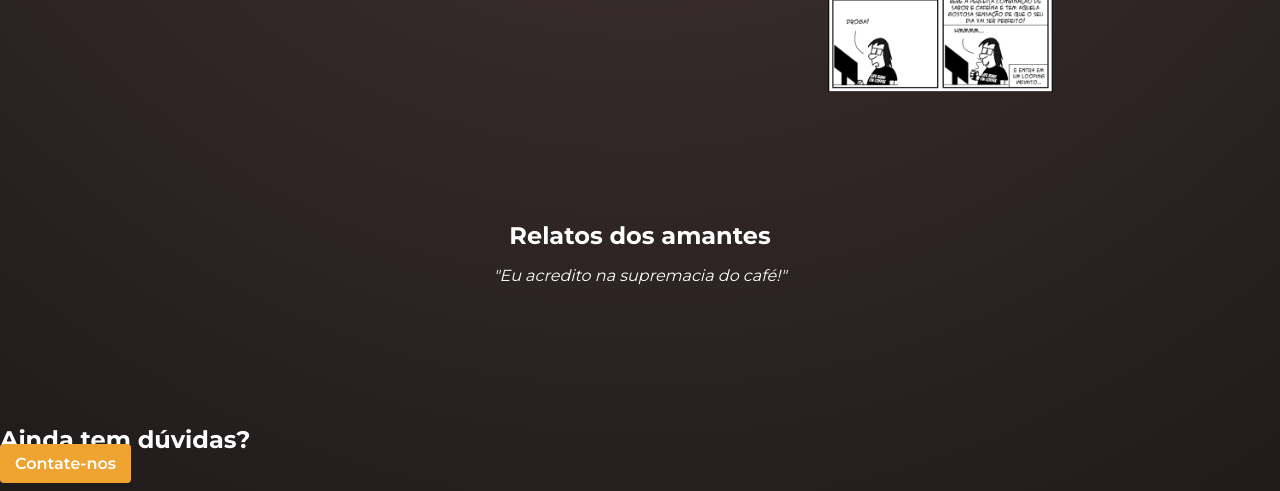
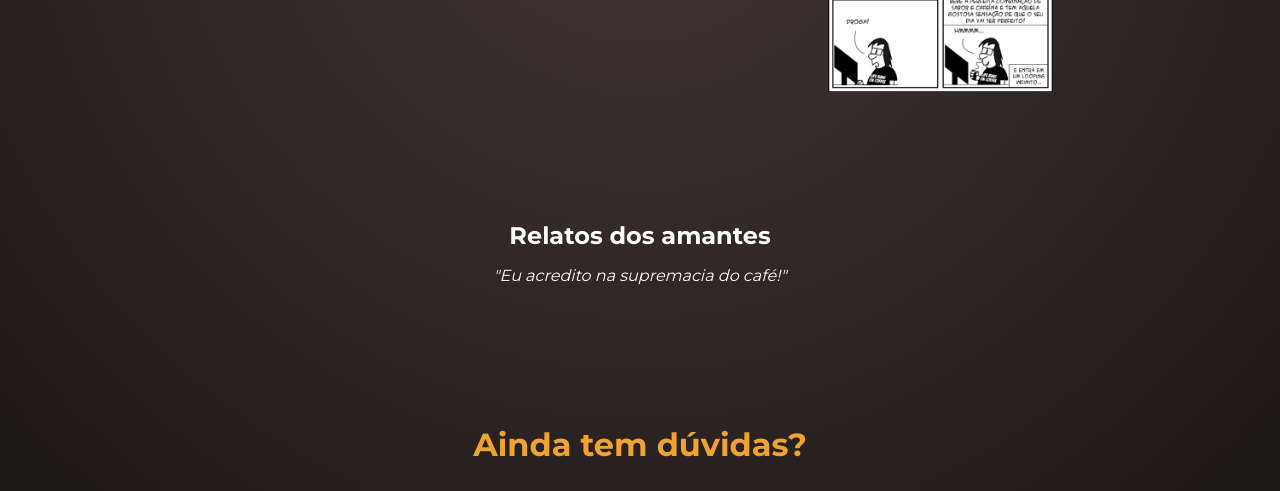
Before and after one commit to lauranaomiseto/validacao-html-css, a plain HTML site: page index.html in a window 1280 px wide. Shown: the part 1687-2178 px from the top of the page. Drawn offline with Linux system fonts and the light colour scheme.

Commit message:
duvidas section finished

```diff
--- a/index.html
+++ b/index.html
@@ -20,9 +20,9 @@
 
 <body>
 
+    <div id="background-img-hero">
         <div id="hero">
             <nav>
-            <!-- logo -->
                 <div class="icone">
                     <img src="assets/coffee-icon.svg" alt="logo café">
                 </div>
@@ -33,26 +33,25 @@
                     <li><a href="">Relatos dos amantes</a></li>
                 </ul>
 
-            <!-- botão -->
                 <a href="" class="botao">Juntar-se</a>
             </nav>
 
             <div id="hero-conteudo">
                 <div>
-                <!-- título -->
                     <h1>DORMIR É UM FRACO SUBSTITUTO PARA O CAFÉ ;)</h1>
                     <p>Afinal, sempre tem trabalho pra entregar no outro dia :D</p>
                 </div>
 
                 <div>
-                <!-- call-to-action -->
                     <p>Mais de 1 bilhão de pessoas consomem esse líquido divino diariamente</p>
                     <a href="" class="botao">Junte-se a nós</a>
                 </div>
             </div>
 
         </div>
+    </div>
 
+    <main>
         <section id="beneficios">
             <div class="titulo-descricao-secao">
                 <h2>Benefícios</h2>
@@ -60,7 +59,6 @@
             </div>
 
             <div id="beneficios-cards">
-            <!-- não sei se uso span ou se uso div -->
                 <div>
                     <h3>Queima calorias!</h3>
                     <img src="assets/fire.svg" alt="fogo">
@@ -137,7 +135,7 @@
             <h2>Ainda tem dúvidas?</h2>
             <a href="" class="botao">Contate-nos</a>
         </section>
-
+    </main>
 
     <footer>
         <div>
--- a/styles.css
+++ b/styles.css
@@ -14,6 +14,9 @@ body {
     margin: 0;
     font-family: 'Montserrat', sans-serif;
     color: white;
+}
+
+main {
     background: radial-gradient(circle, #453535, #1a1616);
 }
 
@@ -66,6 +69,11 @@ h3 {
 
 #hero {
     height: 100vh;
+    backdrop-filter: blur(3px) grayscale(40%);
+}
+
+#background-img-hero {
+    height: 100vh;
     background-image: url(assets/cup-coffee-background.png);
     background-position: center;
     background-size: cover;
@@ -116,6 +124,7 @@ h3 {
 #hero-conteudo p{
     font-size: 1.35rem;
     font-weight: 300;
+    margin-top: 0;
 }
 
 #hero-conteudo div:nth-of-type(2) {
@@ -205,3 +214,15 @@ section {
 }
 
 /* RELATO DOS AMANTES ---------------------------------- */
+
+#duvidas {
+    display: flex;
+    flex-direction: column;
+    align-items: center;
+}
+
+#duvidas h2 {
+    color: #efa331;
+    font-size: 2rem;
+    margin-bottom: 30px;
+}
```
Lines whose indentation alone changed are shown as unchanged.
